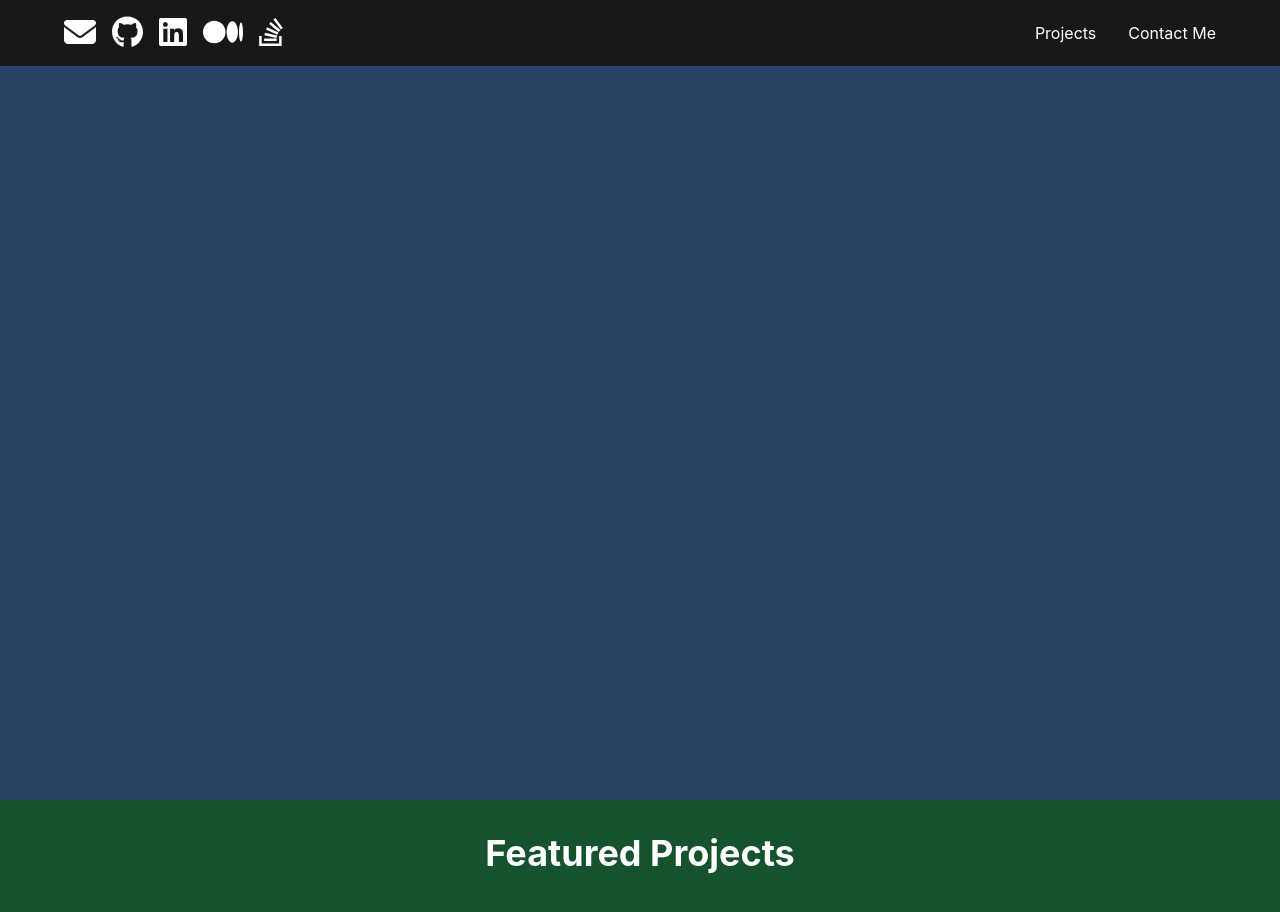
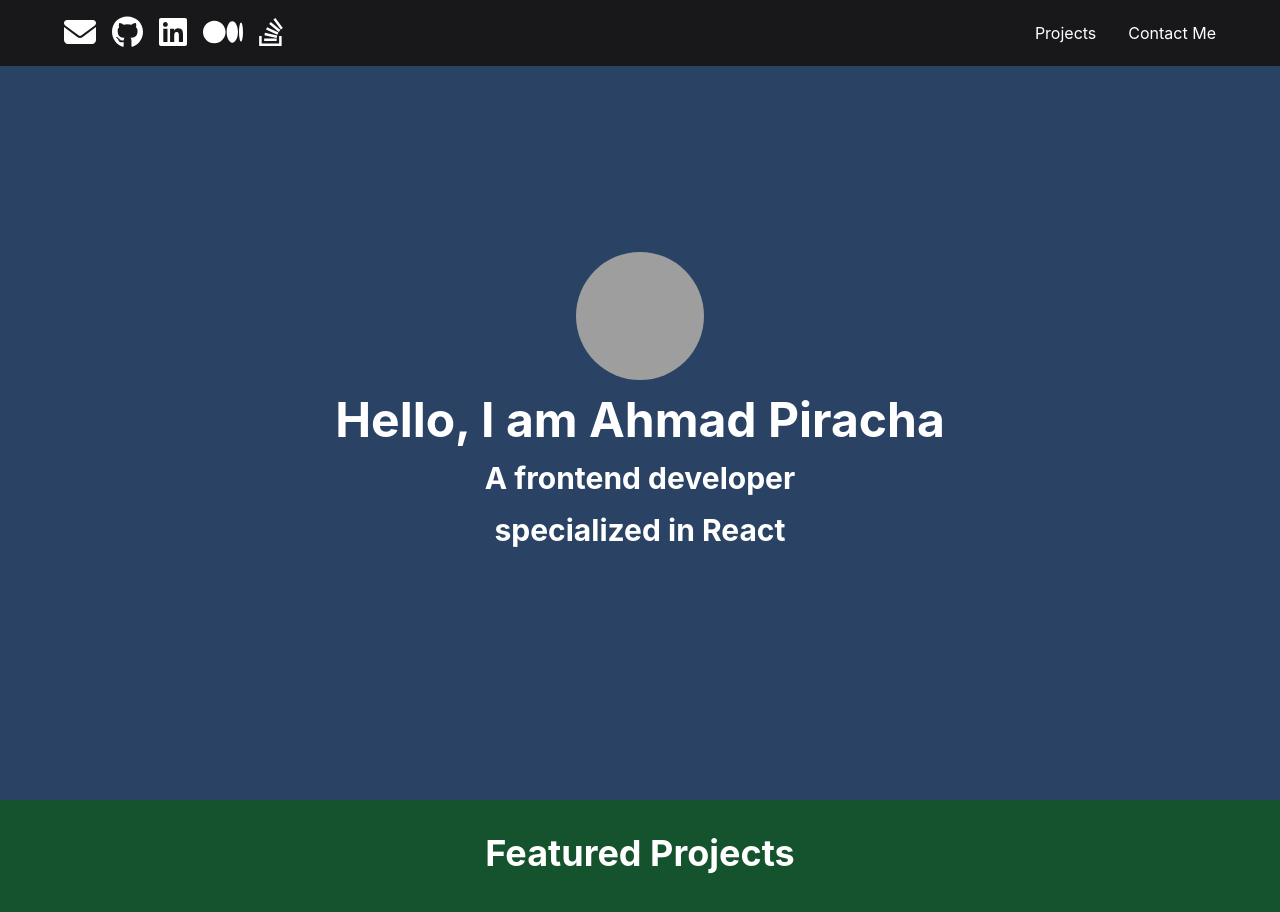
Before and after one commit to AhmadPiracha/Meta-Advanced-React-Final-Portfolio-Project, a React (Create React App) app: page / in a window 1280 px wide. Shown: the top 912 px of the page. Built offline with nearby package versions, Linux system fonts and the light colour scheme; grey boxes are pictures that could not be loaded.

Commit message:
Landing Page Completed

```diff
--- a/src/components/LandingSection.js
+++ b/src/components/LandingSection.js
@@ -2,9 +2,9 @@ import React from "react";
 import { Avatar, Heading, VStack } from "@chakra-ui/react";
 import FullScreenSection from "./FullScreenSection";
 
-const greeting = "Hello, I am Pete!";
+const greeting = "Hello, I am Ahmad Piracha";
 const bio1 = "A frontend developer";
-const bio2 = "specialised in React";
+const bio2 = "specialized in React";
 
 // Implement the UI for the LandingSection component according to the instructions.
 // Use a combination of Avatar, Heading and VStack components.
@@ -15,7 +15,22 @@ const LandingSection = () => (
     isDarkBackground
     backgroundColor="#2A4365"
   >
-
+    <VStack spacing={4}>
+      <Avatar
+        size="2xl"
+        name="Ahmad Piracha"
+        src="https://i.pravatar.cc/150?img=7"
+      />
+      <Heading size="2xl" color="white">
+        {greeting}
+      </Heading>
+      <Heading size="lg" color="white">
+        {bio1}
+      </Heading>
+      <Heading size="lg" color="white">
+        {bio2}
+      </Heading>
+    </VStack>
   </FullScreenSection>
 );
 
```
